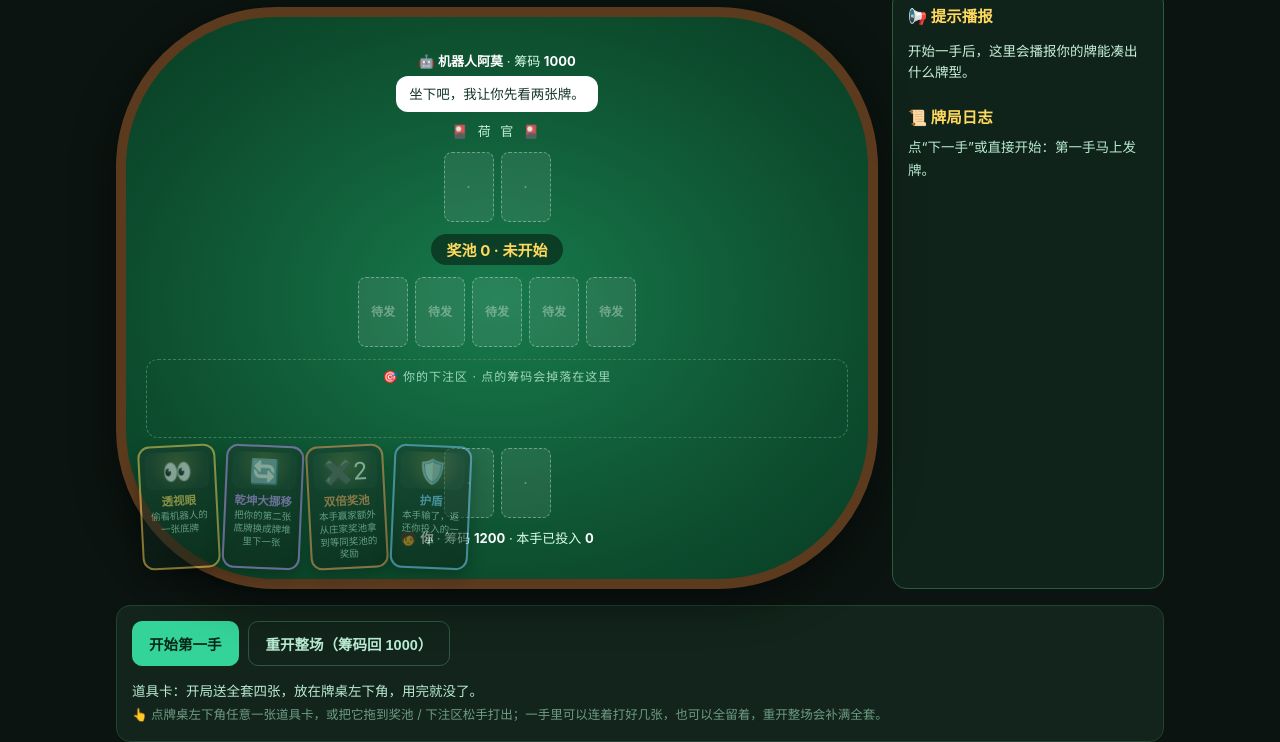
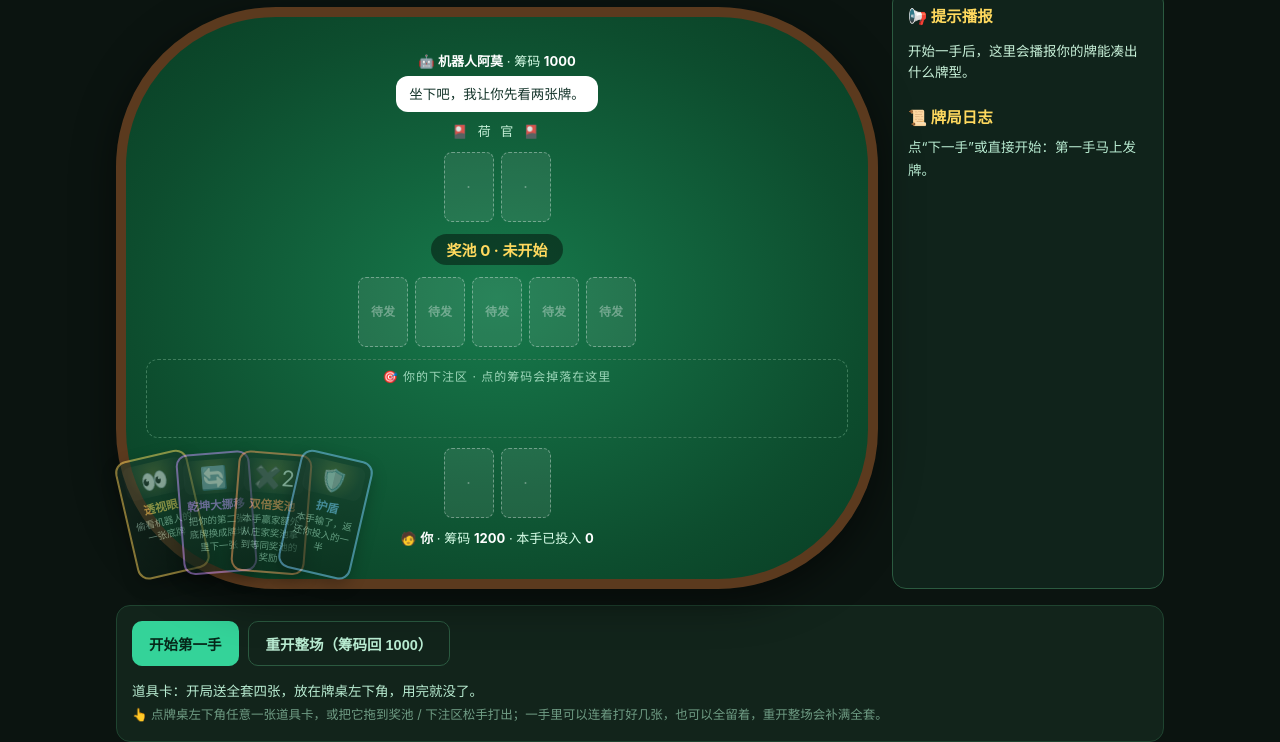
Before and after one commit to jztjxxxx/texas-holdem, a plain HTML site: page frontend/index.html in a window 1280 px wide. Shown: the part 98-840 px from the top of the page. Drawn offline with nearby package versions, Linux system fonts and the light colour scheme.

Commit message:
Fan layout for the prop hand: overlapped, smaller footprint, hover to enlarge

```diff
--- a/frontend/index.html
+++ b/frontend/index.html
@@ -150,14 +150,17 @@ aside.hint { width: 272px; flex-shrink: 0; background: #10231b; border: 1px soli
 .modalCard p { color: #c9f2da; font-size: 14px; line-height: 1.65; margin: 6px 0; }
 .modalCard input[type=range] { width: 100%; accent-color: #ffd95e; margin: 10px 0 2px; }
 .modalCard .big { font-size: 26px; font-weight: 800; color: #ffd95e; }
-#propHand { position: absolute; left: 14px; bottom: 10px; display: flex; gap: 6px; z-index: 6; }
-#propHand .propCard { position: relative; width: 78px; padding: 5px 5px 6px; touch-action: none; }
-#propHand .propCard .art { font-size: 24px; padding: 5px 0 3px; }
+#propHand { position: absolute; left: 18px; bottom: 6px; display: flex; z-index: 6; }
+#propHand .propCard { position: relative; width: 74px; padding: 5px 5px 6px; touch-action: none; margin-left: -32px; transform-origin: 50% 118%; transform: rotate(var(--rot, 0deg)); transition: transform .18s ease, filter .2s ease; }
+#propHand .propCard:first-child { margin-left: 0; }
+#propHand .propCard .art { font-size: 22px; padding: 5px 0 3px; }
 #propHand .propCard .pname { font-size: 11.5px; margin-top: 3px; }
 #propHand .propCard .pdesc { font-size: 9.5px; min-height: 26px; line-height: 1.35; margin-top: 2px; }
-#propHand .propCard:nth-child(odd) { transform: rotate(-3deg); }
-#propHand .propCard:nth-child(even) { transform: rotate(2.5deg); }
-#propHand .propCard:hover { transform: translateY(-5px) rotate(0deg); }
+#propHand .propCard:nth-child(1) { --rot: -13deg; z-index: 1; }
+#propHand .propCard:nth-child(2) { --rot: -4.5deg; z-index: 2; }
+#propHand .propCard:nth-child(3) { --rot: 4.5deg; z-index: 3; }
+#propHand .propCard:nth-child(4) { --rot: 13deg; z-index: 4; }
+#propHand .propCard:hover { transform: rotate(0deg) scale(1.45) translateY(-12px); z-index: 30; }
 #propHand .propCard.dragging { transition: none; z-index: 40; }
 #propHand .propCard.gone { display: none; }
 #betZone.dropHot { border-color: #ffd95e; background: rgba(255,217,94,.10); }
--- a/tools/test_drag.js
+++ b/tools/test_drag.js
@@ -14,6 +14,7 @@ const fs = require('fs');
 
   eq('prop hand is on the table', !!doc.querySelector('.table #propHand .propCard'), true);
   eq('four prop cards dealt at match start', doc.querySelectorAll('#propHand .propCard').length, 4);
+  eq('fan layout css present', html.includes('--rot: -13deg') && html.includes('scale(1.45)') && html.includes('transform-origin: 50% 118%'), true);
   eq('no prop cards below the table', !!doc.querySelector('.propArea .propCard'), false);
   eq('log lives in the right sidebar', $('hintPanel').contains($('log')), true);
 
```
Also changed, not shown: frontend/play.html (+9 -6 lines).
